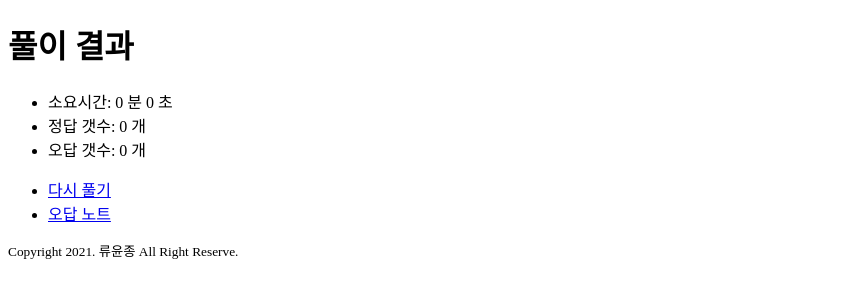
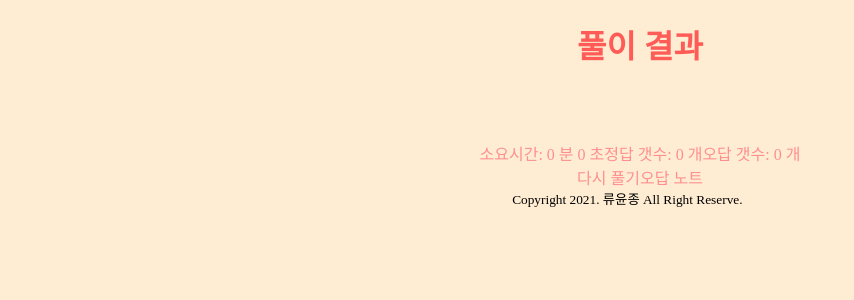
Before and after one commit to yoonjonglyu/smallQuiz, a React app: page /result in a window 1280 px wide. Shown: the top 300 px of the page, without its empty margins (0-854 px from the left). Built offline with nearby package versions, Linux system fonts and the light colour scheme.

Commit message:
feat: LAYOUT - 기본 스타일

```diff
--- a/src/components/layout/layout.tsx
+++ b/src/components/layout/layout.tsx
@@ -1,9 +1,31 @@
 import React from 'react';
+import StyledComponents, { createGlobalStyle } from 'styled-components';
+
+import Header from '../ui/atoms/header';
+import Main from '../ui/atoms/main';
+import Footer from '../ui/atoms/footer';
 
 interface LayoutProps {
     header?: React.ReactNode
     children?: React.ReactNode
 }
+const CommonStyle = createGlobalStyle`
+    body {
+        background-color: #FFEDD3;
+    }
+    ul {
+        list-style: none;
+        margin: 0;
+        padding: 0;
+    }
+    ul li {
+        display: inline-block;
+    }
+    a {
+        color: inherit;
+        text-decoration: none;
+    }
+`;
 
 const Layout: React.FC<LayoutProps> = (props) => {
     const {
@@ -13,15 +35,14 @@ const Layout: React.FC<LayoutProps> = (props) => {
 
     return (
         <>
-            <header>
+            <CommonStyle />
+            <Header>
                 <h1 role="heading">{header}</h1>
-            </header>
-            <main role="main">
+            </Header>
+            <Main>
                 {children}
-            </main>
-            <footer>
-                <small>Copyright 2021. 류윤종 All Right Reserve.</small>
-            </footer>
+            </Main>
+            <Footer />
         </>
     )
 };
```
